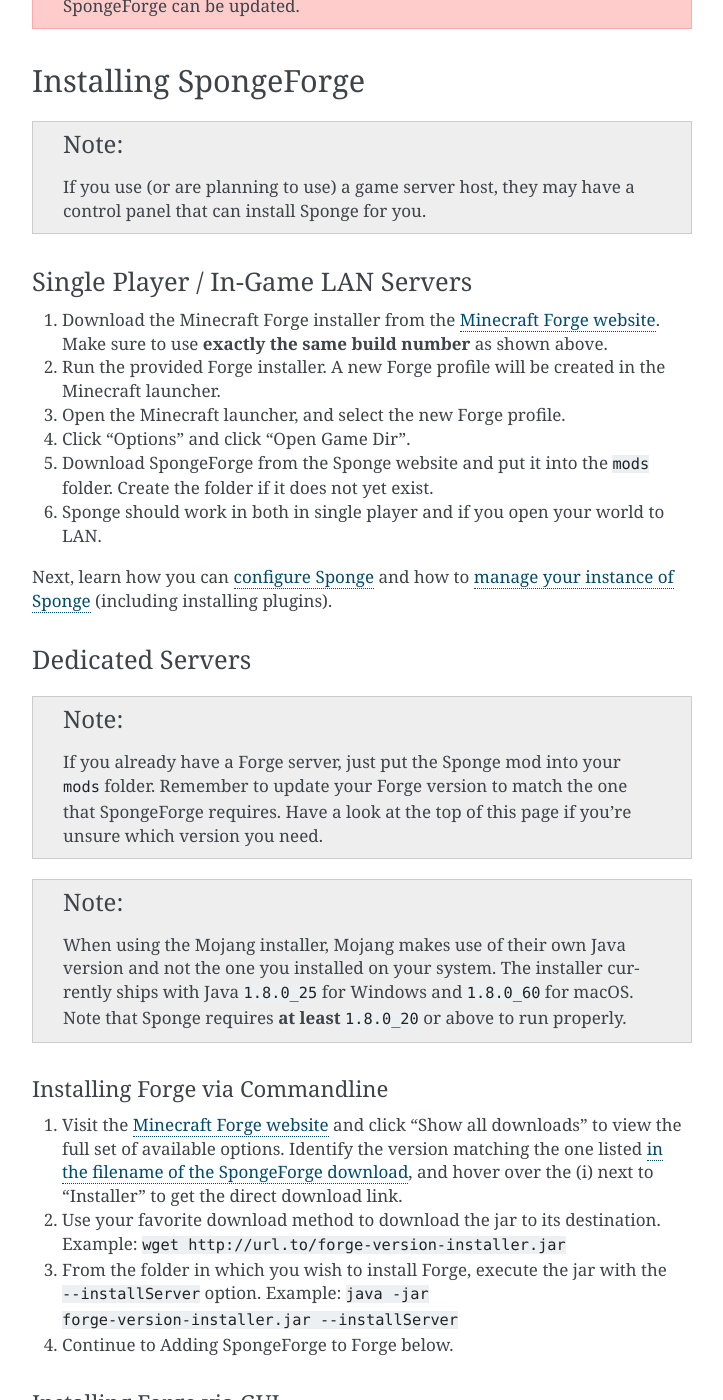
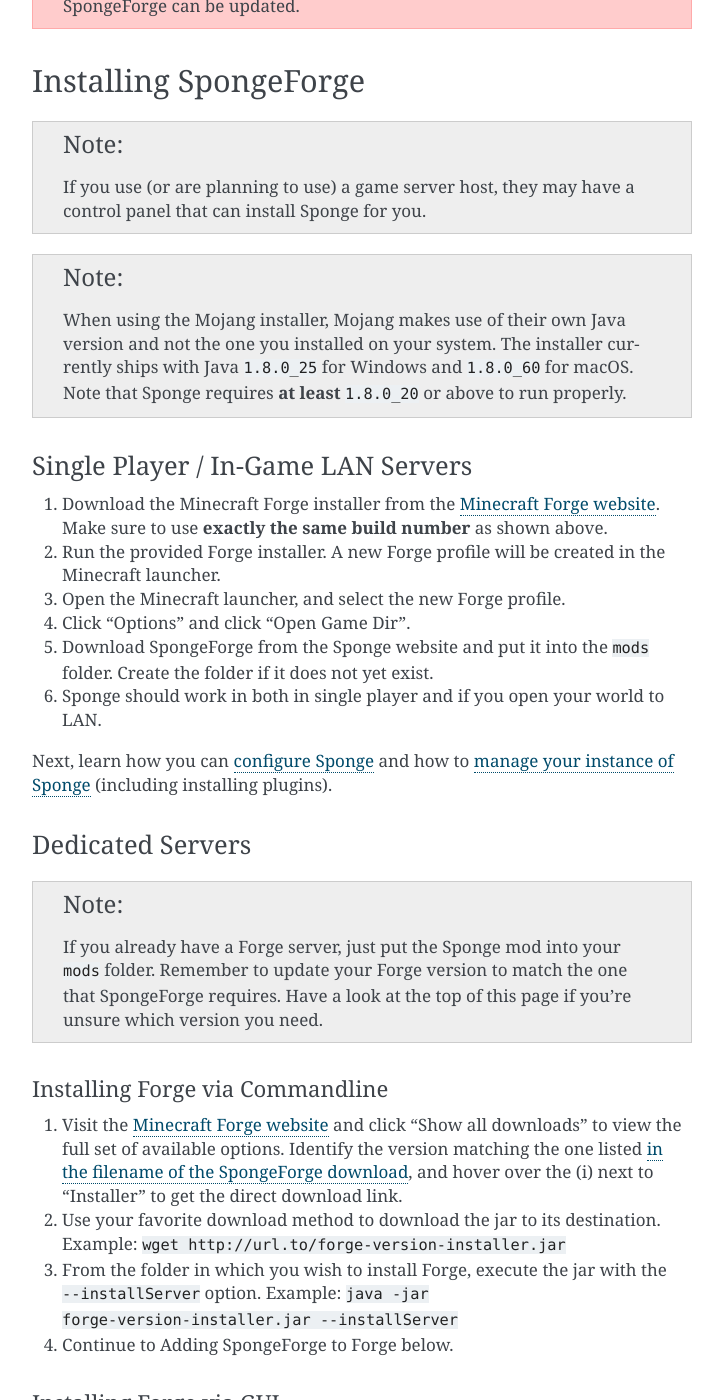
Before and after one commit to SpongePowered/SpongeDocs, a Sphinx documentation site: the page built from source/server/getting-started/implementations/spongeforge.rst, in a window 1280 px wide and 1400 px high, scrolled down 1658 px. Shown: the whole window, without its empty margins (388-1111 px from the left). Built offline with Sphinx 7.4.7, drawn with Linux system fonts in a browser that asks for light colours; pages that are not in the unit, such as notebooks, are missing from menus; part of the change alters nothing that is shown.

```diff
--- a/source/server/getting-started/implementations/spongeforge.rst
+++ b/source/server/getting-started/implementations/spongeforge.rst
@@ -69,9 +69,16 @@ Installing SpongeForge
 
     If you use (or are planning to use) a game server host, they may have a control panel that can install Sponge for
     you.
+.. note::
+
+  When using the Mojang installer, Mojang makes use of their own Java version and not the one you installed on your
+  system. The installer currently ships with Java ``1.8.0_25`` for Windows and ``1.8.0_60`` for macOS. Note that Sponge
+  requires **at least** ``1.8.0_20`` or above to run properly.
+
 
 Single Player / In-Game LAN Servers
 ~~~~~~~~~~~~~~~~~~~~~~~~~~~~~~~~~~~
+
 
 1. Download the Minecraft Forge installer from the `Minecraft Forge website <https://files.minecraftforge.net/>`_. Make
    sure to use **exactly the same build number** as shown above.
@@ -94,11 +101,7 @@ Dedicated Servers
     version to match the one that SpongeForge requires. Have a look at the top of this page if you're unsure which
     version you need.
 
-.. note::
 
-  When using the Mojang installer, Mojang makes use of their own Java version and not the one you installed on your
-  system. The installer currently ships with Java ``1.8.0_25`` for Windows and ``1.8.0_60`` for macOS. Note that Sponge
-  requires **at least** ``1.8.0_20`` or above to run properly.
 
 Installing Forge via Commandline
 --------------------------------
```
